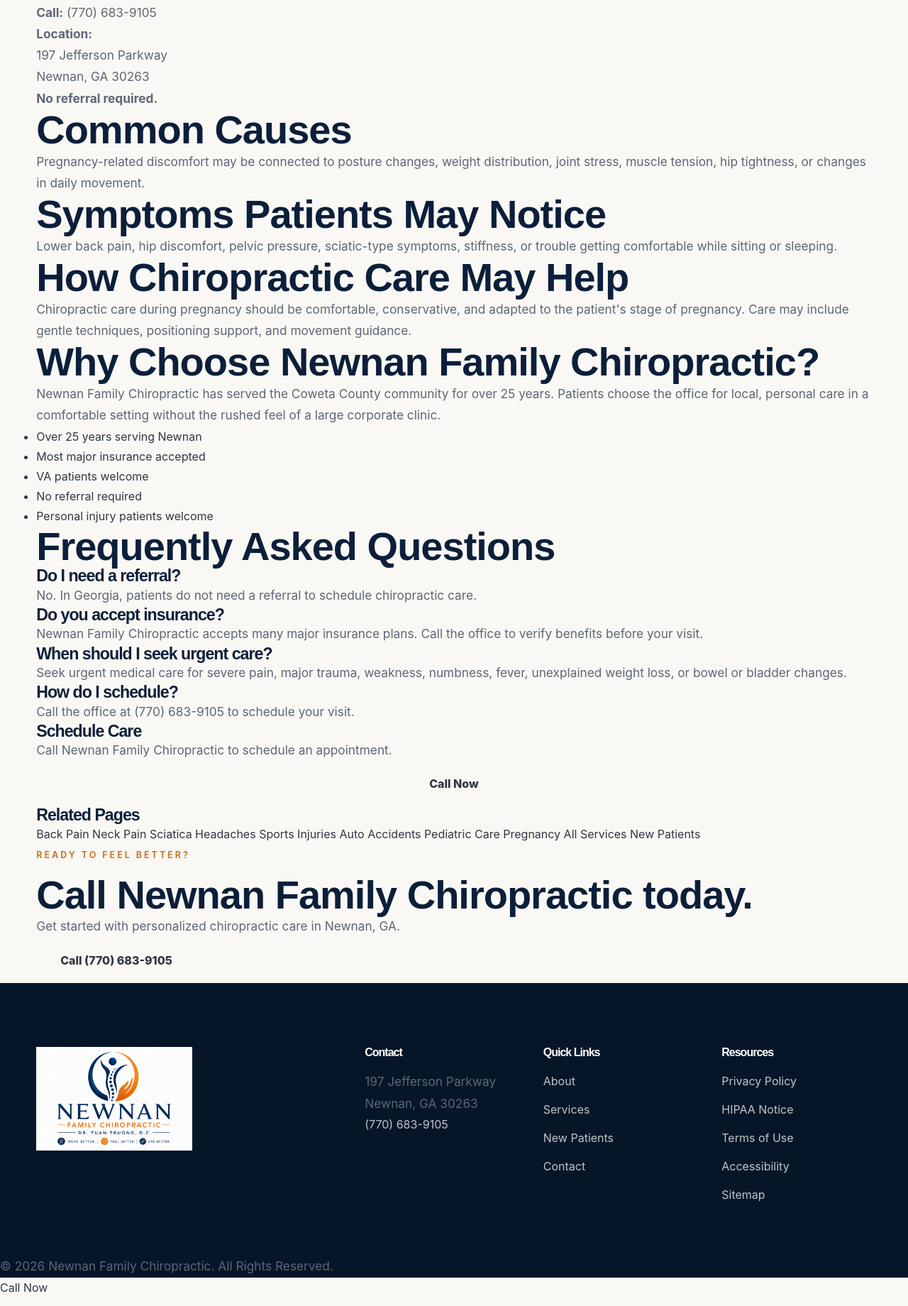
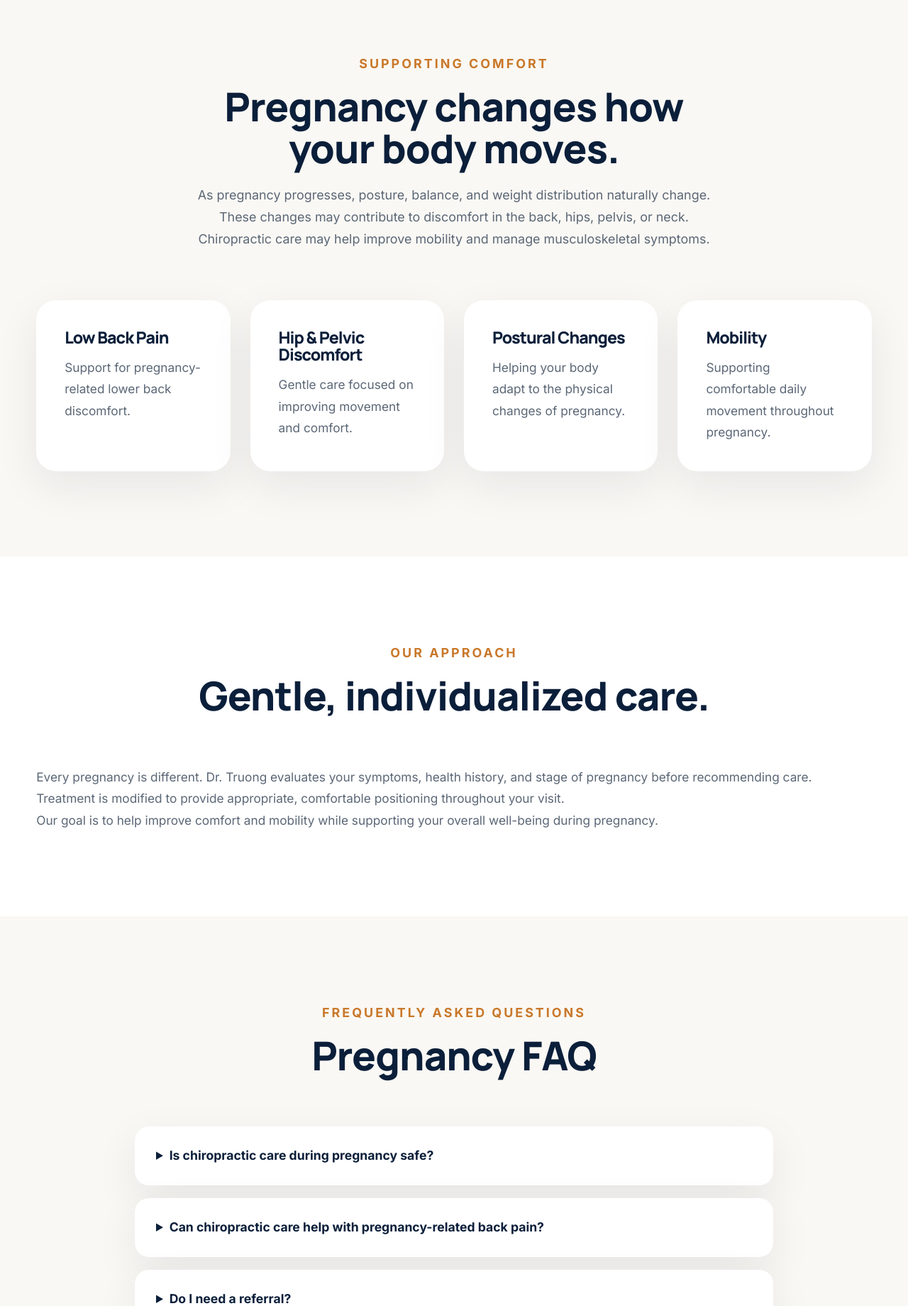
Before and after one commit to nsnyder863-dev/newnan-family-chiro, a plain HTML site: page pregnancy-chiropractor-newnan.html in a window 1280 px wide. Shown: the part 960-2800 px from the top of the page at 71% size. Drawn offline with Linux system fonts and the light colour scheme.

Commit message:
Update pregnancy-chiropractor-newnan.html

```diff
--- a/pregnancy-chiropractor-newnan.html
+++ b/pregnancy-chiropractor-newnan.html
@@ -1,148 +1,316 @@
 <!DOCTYPE html>
 <html lang="en">
 <head>
-  <meta charset="UTF-8" />
-  <meta name="viewport" content="width=device-width, initial-scale=1.0" />
+
+<meta charset="UTF-8">
+<meta name="viewport" content="width=device-width, initial-scale=1.0">
+
 <title>Pregnancy Chiropractor in Newnan, GA | Newnan Family Chiropractic</title>
-  <meta name="description" content="Newnan Family Chiropractic provides chiropractic care for pregnancy-related back pain, hip discomfort, and mobility concerns in Newnan, GA." />
-  <link rel="stylesheet" href="style.css" />
+
+<meta name="description" content="Gentle, personalized chiropractic care during pregnancy in Newnan, GA. Learn how Newnan Family Chiropractic helps support comfort and mobility throughout pregnancy.">
+
+<link rel="preconnect" href="https://fonts.googleapis.com">
+<link rel="preconnect" href="https://fonts.gstatic.com" crossorigin>
+
+<link href="https://fonts.googleapis.com/css2?family=Inter:wght@400;500;600;700;800&family=Manrope:wght@600;700;800&display=swap" rel="stylesheet">
+
+<link rel="stylesheet" href="style.css">
+
 </head>
+
 <body>
 
-<div class="top-strip">
-  <div class="container top-strip-inner">
+<div class="top-bar">
+<div class="container top-bar-inner">
 <span>197 Jefferson Parkway, Newnan, GA 30263</span>
 <a href="tel:+17706839105">(770) 683-9105</a>
 </div>
 </div>
 
 <header class="site-header">
+
 <div class="container nav-wrap">
-    <a href="index.html" class="logo">
-      <img src="images/logo.png" alt="Newnan Family Chiropractic Logo">
+
+<a href="index.html" class="brand">
+<img src="images/logo.png" alt="Newnan Family Chiropractic">
 </a>
-    <nav class="nav">
+
+<button class="menu-toggle" id="menuToggle">☰</button>
+
+<nav class="nav" id="navMenu">
+
 <a href="index.html">Home</a>
-      <a href="about.html">About</a>
+<a href="about.html">Dr. Truong</a>
 <a href="services.html">Services</a>
 <a href="new-patients.html">New Patients</a>
+<a href="book.html">Book Online</a>
 <a href="contact.html">Contact</a>
+
+<a href="tel:+17706839105" class="nav-call">Call Now</a>
+
 </nav>
-    <a href="tel:+17706839105" class="header-btn">Call Now</a>
+
 </div>
+
 </header>
 
-<main>
-<section class="seo-hero">
-  <div class="container seo-hero-grid">
-    <div>
-      <p class="eyebrow">Pregnancy Chiropractic in Newnan, GA</p>
-      <h1>Chiropractic Care During Pregnancy in Newnan</h1>
-      <p>Pregnancy can place new stress on the lower back, hips, pelvis, and posture. Newnan Family Chiropractic provides supportive chiropractic care for pregnant patients seeking help with discomfort and mobility.</p>
-      <div class="hero-buttons">
-        <a href="tel:+17706839105" class="btn primary">Call to Schedule</a>
-        <a href="contact.html" class="btn secondary">Request Appointment</a>
+<section class="hero" style="min-height:55vh;">
+
+<div class="container">
+
+<div class="hero-content">
+
+<p class="hero-badge">Pregnancy Chiropractic</p>
+
+<h1>Pregnancy Chiropractor in Newnan, GA</h1>
+
+<p class="hero-text">
+
+As your body changes during pregnancy, added stress on the spine and pelvis may contribute to back pain, hip discomfort, and reduced mobility. Dr. Tuan Truong provides gentle, individualized chiropractic care tailored to each stage of pregnancy.
+
+</p>
+
+<div class="hero-actions">
+
+<a href="book.html" class="btn btn-primary">Book Appointment</a>
+
+<a href="tel:+17706839105" class="btn btn-outline">Call (770) 683-9105</a>
+
 </div>
+
 </div>
-    <div class="seo-card">
-      <h2>Schedule a Visit</h2>
-      <p><strong>Call:</strong> <a href="tel:+17706839105">(770) 683-9105</a></p>
-      <p><strong>Location:</strong><br>197 Jefferson Parkway<br>Newnan, GA 30263</p>
-      <p><strong>No referral required.</strong></p>
+
 </div>
-  </div>
+
 </section>
 
-<section class="seo-content">
-  <div class="container seo-two-column">
-    <article class="seo-main">
-      <h2>Common Causes</h2>
-      <p>Pregnancy-related discomfort may be connected to posture changes, weight distribution, joint stress, muscle tension, hip tightness, or changes in daily movement.</p>
-      <h2>Symptoms Patients May Notice</h2>
-      <p>Lower back pain, hip discomfort, pelvic pressure, sciatic-type symptoms, stiffness, or trouble getting comfortable while sitting or sleeping.</p>
-      <h2>How Chiropractic Care May Help</h2>
-      <p>Chiropractic care during pregnancy should be comfortable, conservative, and adapted to the patient's stage of pregnancy. Care may include gentle techniques, positioning support, and movement guidance.</p>
-      <h2>Why Choose Newnan Family Chiropractic?</h2>
-      <p>Newnan Family Chiropractic has served the Coweta County community for over 25 years. Patients choose the office for local, personal care in a comfortable setting without the rushed feel of a large corporate clinic.</p>
-      <ul class="seo-list">
-        <li>Over 25 years serving Newnan</li>
-        <li>Most major insurance accepted</li>
-        <li>VA patients welcome</li>
-        <li>No referral required</li>
-        <li>Personal injury patients welcome</li>
-      </ul>
-      <h2>Frequently Asked Questions</h2>
+<section class="section">
 
-      <div class="faq-item"><h3>Do I need a referral?</h3><p>No. In Georgia, patients do not need a referral to schedule chiropractic care.</p></div>
-      <div class="faq-item"><h3>Do you accept insurance?</h3><p>Newnan Family Chiropractic accepts many major insurance plans. Call the office to verify benefits before your visit.</p></div>
-      <div class="faq-item"><h3>When should I seek urgent care?</h3><p>Seek urgent medical care for severe pain, major trauma, weakness, numbness, fever, unexplained weight loss, or bowel or bladder changes.</p></div>
-      <div class="faq-item"><h3>How do I schedule?</h3><p>Call the office at (770) 683-9105 to schedule your visit.</p></div>
+<div class="container">
 
-    </article>
-    <aside class="seo-sidebar">
-      <div class="sidebar-box">
-        <h3>Schedule Care</h3>
-        <p>Call Newnan Family Chiropractic to schedule an appointment.</p>
-        <a href="tel:+17706839105" class="btn primary full">Call Now</a>
+<div class="section-heading">
+
+<p class="eyebrow">Supporting Comfort</p>
+
+<h2>Pregnancy changes how your body moves.</h2>
+
+<p>
+
+As pregnancy progresses, posture, balance, and weight distribution naturally change. These changes may contribute to discomfort in the back, hips, pelvis, or neck. Chiropractic care may help improve mobility and manage musculoskeletal symptoms.
+
+</p>
+
 </div>
-      <div class="sidebar-box">
-        <h3>Related Pages</h3>
 
-        <a href="back-pain-newnan-ga.html">Back Pain</a>
-        <a href="neck-pain-newnan-ga.html">Neck Pain</a>
-        <a href="sciatica-treatment-newnan.html">Sciatica</a>
-        <a href="headache-chiropractor-newnan.html">Headaches</a>
-        <a href="sports-injury-chiropractor-newnan.html">Sports Injuries</a>
-        <a href="auto-accident-chiropractor-newnan.html">Auto Accidents</a>
-        <a href="pediatric-chiropractor-newnan.html">Pediatric Care</a>
-        <a href="pregnancy-chiropractor-newnan.html">Pregnancy</a>
+<div class="feature-grid">
 
-        <a href="services.html">All Services</a>
-        <a href="new-patients.html">New Patients</a>
+<div class="feature-card">
+
+<h3>Low Back Pain</h3>
+
+<p>Support for pregnancy-related lower back discomfort.</p>
+
 </div>
-    </aside>
+
+<div class="feature-card">
+
+<h3>Hip & Pelvic Discomfort</h3>
+
+<p>Gentle care focused on improving movement and comfort.</p>
+
 </div>
+
+<div class="feature-card">
+
+<h3>Postural Changes</h3>
+
+<p>Helping your body adapt to the physical changes of pregnancy.</p>
+
+</div>
+
+<div class="feature-card">
+
+<h3>Mobility</h3>
+
+<p>Supporting comfortable daily movement throughout pregnancy.</p>
+
+</div>
+
+</div>
+
+</div>
+
 </section>
 
-<section class="final-cta">
-  <div class="container cta-box">
+<section class="section" style="background:white;">
+
+<div class="container">
+
+<div class="section-heading">
+
+<p class="eyebrow">Our Approach</p>
+
+<h2>Gentle, individualized care.</h2>
+
+</div>
+
+<p>
+
+Every pregnancy is different. Dr. Truong evaluates your symptoms, health history, and stage of pregnancy before recommending care. Treatment is modified to provide appropriate, comfortable positioning throughout your visit.
+
+</p>
+
+<p>
+
+Our goal is to help improve comfort and mobility while supporting your overall well-being during pregnancy.
+
+</p>
+
+</div>
+
+</section>
+
+<section class="section">
+
+<div class="container">
+
+<div class="section-heading">
+
+<p class="eyebrow">Frequently Asked Questions</p>
+
+<h2>Pregnancy FAQ</h2>
+
+</div>
+
+<div class="faq-list">
+
+<details>
+
+<summary>Is chiropractic care during pregnancy safe?</summary>
+
+<p>
+
+Many pregnant patients receive chiropractic care. Treatment recommendations should always be individualized based on your health, symptoms, and pregnancy. If you have questions or a high-risk pregnancy, discuss them with both your obstetric provider and Dr. Truong.
+
+</p>
+
+</details>
+
+<details>
+
+<summary>Can chiropractic care help with pregnancy-related back pain?</summary>
+
+<p>
+
+Many patients seek chiropractic care to help manage pregnancy-related musculoskeletal discomfort and improve mobility.
+
+</p>
+
+</details>
+
+<details>
+
+<summary>Do I need a referral?</summary>
+
+<p>
+
+Most patients do not need a referral for chiropractic care, though insurance requirements may vary.
+
+</p>
+
+</details>
+
+</div>
+
+</div>
+
+</section>
+
+<section class="booking-band">
+
+<div class="container booking-band-inner">
+
 <div>
-      <p class="eyebrow">Ready to Feel Better?</p>
-      <h2>Call Newnan Family Chiropractic today.</h2>
-      <p>Get started with personalized chiropractic care in Newnan, GA.</p>
+
+<p class="eyebrow">Ready to Schedule?</p>
+
+<h2>We're here to help.</h2>
+
+<p>
+
+Call our office or request your appointment online today.
+
+</p>
+
 </div>
-    <a href="tel:+17706839105" class="btn light">Call (770) 683-9105</a>
+
+<a href="book.html" class="btn btn-light">
+
+Book Appointment
+
+</a>
+
 </div>
+
 </section>
-</main>
 
 <footer class="footer">
+
 <div class="container footer-grid">
-    <div><img src="images/logo.png" alt="Newnan Family Chiropractic Logo" class="footer-logo"></div>
+
 <div>
+
+<img src="images/logo.png" class="footer-logo" alt="Newnan Family Chiropractic">
+
+<p>
+
+Newnan Family Chiropractic with Dr. Tuan Truong, D.C.
+
+</p>
+
+</div>
+
+<div>
+
+<h4>Navigation</h4>
+
+<a href="index.html">Home</a>
+<a href="about.html">Dr. Truong</a>
+<a href="services.html">Services</a>
+<a href="contact.html">Contact</a>
+
+</div>
+
+<div>
+
 <h4>Contact</h4>
-      <p>197 Jefferson Parkway<br>Newnan, GA 30263</p>
+
+<p>
+
+197 Jefferson Parkway<br>
+Newnan, GA 30263
+
+</p>
+
 <a href="tel:+17706839105">(770) 683-9105</a>
+
 </div>
+
 <div>
-      <h4>Quick Links</h4>
-      <a href="about.html">About</a>
-      <a href="services.html">Services</a>
-      <a href="new-patients.html">New Patients</a>
-      <a href="contact.html">Contact</a>
+
+<h4>Resources</h4>
+
+<a href="privacy-policy.html">Privacy</a>
+<a href="hipaa-notice.html">HIPAA</a>
+<a href="terms.html">Terms</a>
+
 </div>
-    <div>
-      <h4>Resources</h4>
-      <a href="privacy-policy.html">Privacy Policy</a>
-      <a href="hipaa-notice.html">HIPAA Notice</a>
-      <a href="terms.html">Terms of Use</a>
-      <a href="accessibility.html">Accessibility</a>
-      <a href="sitemap.html">Sitemap</a>
+
 </div>
-  </div>
-  <p class="copyright">© 2026 Newnan Family Chiropractic. All Rights Reserved.</p>
+
 </footer>
-<a href="tel:+17706839105" class="sticky-call">Call Now</a>
+
+<script src="script.js"></script>
 
 </body>
 </html>
```
Lines whose indentation alone changed are shown as unchanged.
